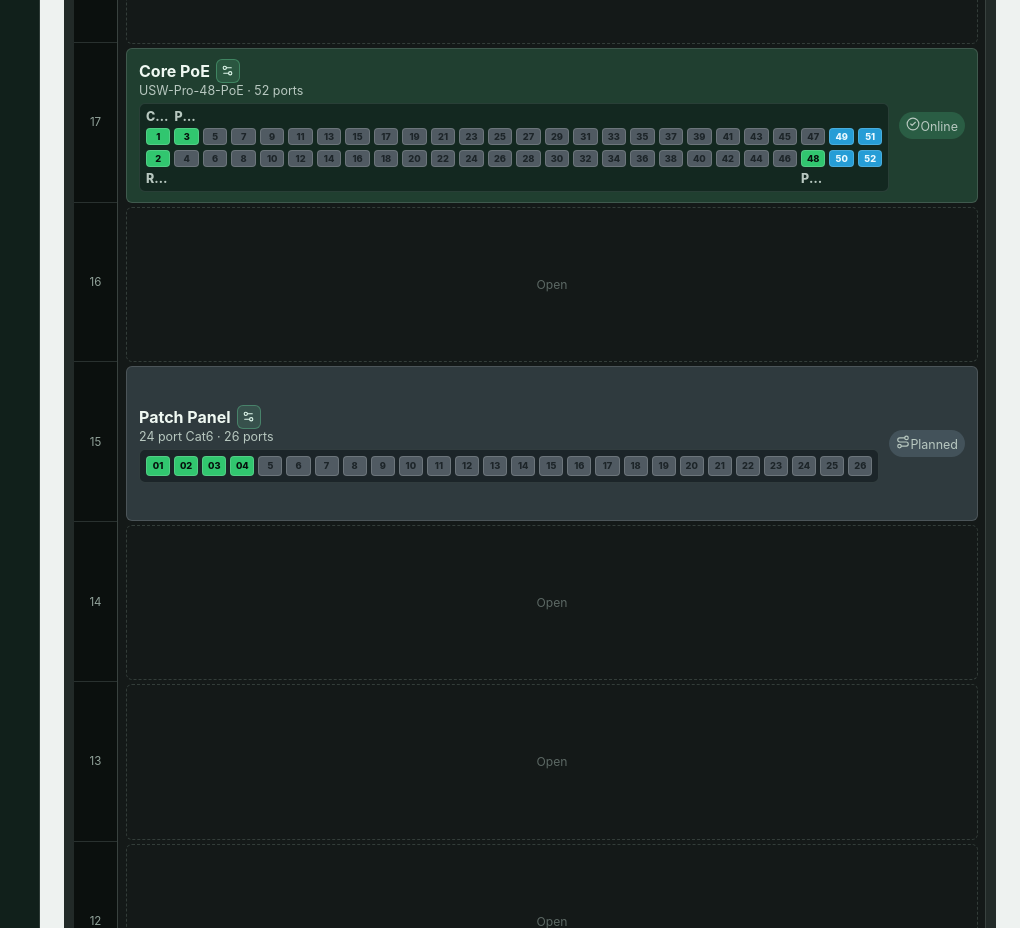
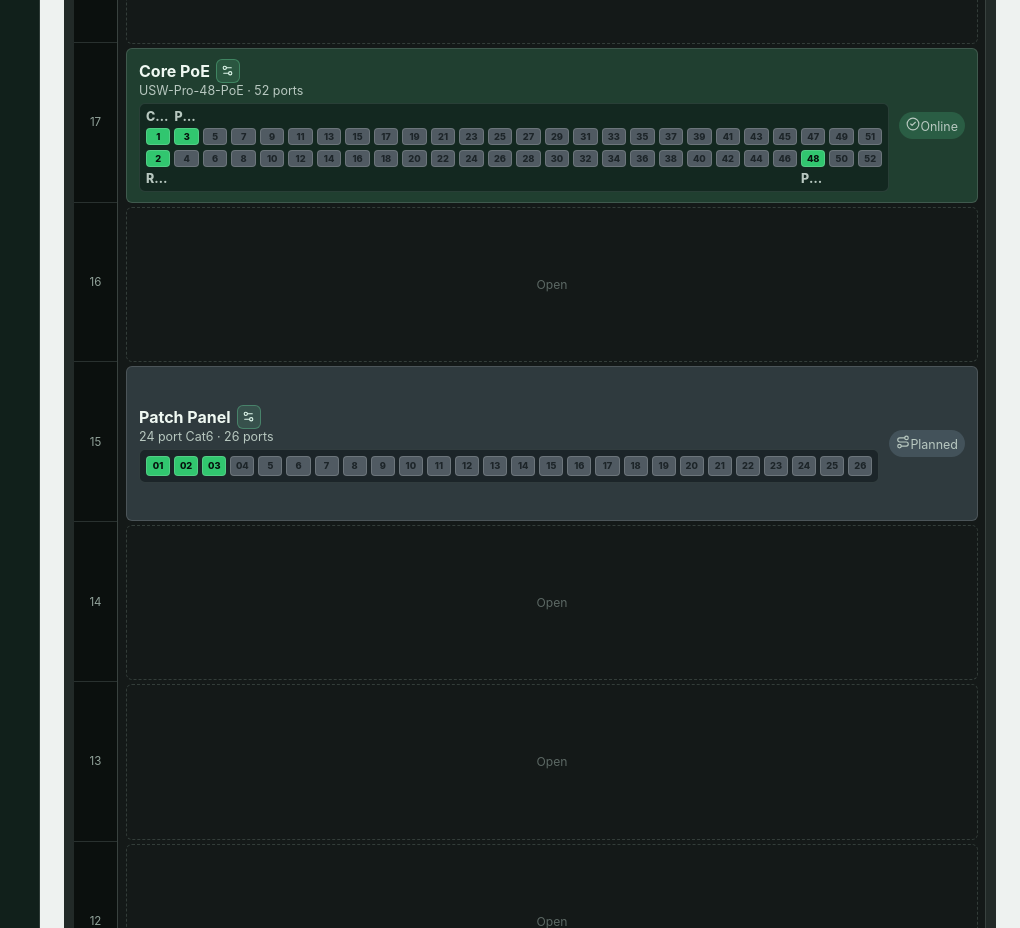
Before and after one commit to mstengel88/Network_Visualizer, a React (Vite) app: page / in a window 1280 px wide. Shown: the part 1440-2368 px from the top of the page, without its empty margins (260-1280 px from the left). Built offline with nearby package versions, Linux system fonts and the light colour scheme.

Commit message:
expand capture

```diff
--- a/src/App.tsx
+++ b/src/App.tsx
@@ -1452,6 +1452,11 @@ function formatConnectionLabel(value: string | undefined): string {
 
 function getPortEndpointDisplay(port: Device["ports"][number]): string {
   const connectedTo = getConnectedEndpointDisplay(port);
+  const rawConnectedTo = formatConnectionLabel(port.connectedTo);
+  const rawImportedEndpoint = formatConnectionLabel(port.importedEndpointName);
+  if (!connectedTo && !isUsableEndpointLabel(rawConnectedTo) && !isUsableEndpointLabel(rawImportedEndpoint)) {
+    return "";
+  }
   const endpoint =
     connectedTo
       ? connectedTo
@@ -3015,6 +3020,9 @@ function getFaceplatePortClass(port: Device["ports"][number], device?: Device):
   const expectedPortCount = device ? inferExpectedPortCount(device) : 0;
   if (getPortPatchLink(port) && device?.type === "patch" && !isFastEthernetPort(port) && !isGigabitEthernetPort(port)) {
     return "port-patch-linked";
+  }
+  if (!isUsableEndpointLabel(formatConnectionLabel(port.connectedTo)) && !isUsableEndpointLabel(formatConnectionLabel(port.importedEndpointName))) {
+    return "port-open";
   }
   if (value.includes("down")) return "port-open";
   if (isSfpPortForLayout(port, device) || (value.includes("10g") && expectedPortCount <= 48)) {
--- a/src/unifiAuth.ts
+++ b/src/unifiAuth.ts
@@ -202,6 +202,9 @@ function mapCloudInventory(data: {
   const rackDeviceRecords = importedDeviceRecords.filter((device) =>
     isRackDeviceRecord(asRecord(device)),
   );
+  const endpointDeviceRecords = importedDeviceRecords.filter((device) =>
+    !isRackDeviceRecord(asRecord(device)),
+  );
   const endpointRecords = [
     ...(data.legacyClients ?? []),
     ...(data.clients ?? []),
@@ -212,7 +215,10 @@ function mapCloudInventory(data: {
     ...(data.clients ?? []),
   ];
   const clientsByMac = buildClientsByMac(endpointRecords);
-  const clientsByPort = buildClientsByPort(portEndpointRecords);
+  const clientsByPort = mergeMissingEndpointRecords(
+    buildClientsByPort(portEndpointRecords),
+    buildClientsByPort(endpointDeviceRecords),
+  );
   const devices = rackDeviceRecords.map((device, index) => {
     const deviceObject = asRecord(device);
     const rackId = findRackIdForDevice(deviceObject, rackAliases) ?? unmatchedRack.id;
@@ -694,6 +700,17 @@ function buildClientsByPort(clients: unknown[]): Map<string, Record<string, unkn
   return clientsByPort;
 }
 
+function mergeMissingEndpointRecords(
+  primaryMap: Map<string, Record<string, unknown>>,
+  fallbackMap: Map<string, Record<string, unknown>>,
+): Map<string, Record<string, unknown>> {
+  fallbackMap.forEach((record, key) => {
+    if (!primaryMap.has(key)) primaryMap.set(key, record);
+  });
+
+  return primaryMap;
+}
+
 function setPreferredEndpointRecord(
   endpointMap: Map<string, Record<string, unknown>>,
   key: string,
@@ -1123,6 +1140,7 @@ function isGenericPortName(value: string): boolean {
 
 function getClientName(client: Record<string, unknown> | undefined): string {
   if (!client) return "";
+  const ucoreDevice = asRecord(client.unifi_device_info_from_ucore);
   const user = asRecord(client.user);
   const device = asRecord(client.device);
   const display = asRecord(client.display);
@@ -1153,6 +1171,9 @@ function getClientName(client: Record<string, unknown> | undefined): string {
     getString(client, "uiName") ||
     getString(client, "ui_name") ||
     getString(client, "nickname") ||
+    getString(ucoreDevice, "name") ||
+    getString(ucoreDevice, "displayName") ||
+    getString(ucoreDevice, "display_name") ||
     getString(client, "name") ||
     getString(client, "display_name") ||
     getString(client, "displayName") ||
@@ -1183,6 +1204,9 @@ function getClientName(client: Record<string, unknown> | undefined): string {
     getString(device, "displayName") ||
     getString(display, "name") ||
     getString(display, "label") ||
+    getString(ucoreDevice, "computed_model") ||
+    getString(ucoreDevice, "product_model") ||
+    getString(ucoreDevice, "product_shortname") ||
     getString(accessHub, "name") ||
     getString(accessHub, "displayName") ||
     getString(accessHub, "display_name") ||
@@ -1531,6 +1555,7 @@ function getClientIp(client: Record<string, unknown> | undefined): string {
 }
 
 function inferEndpointType(name: string, source: Record<string, unknown>): string {
+  const ucoreDevice = asRecord(source.unifi_device_info_from_ucore);
   const value = [
     name,
     getString(source, "type"),
@@ -1544,6 +1569,11 @@ function inferEndpointType(name: string, source: Record<string, unknown>): strin
     getString(source, "readerName"),
     getString(source, "doorName"),
     getAccessEndpointName(source),
+    getString(ucoreDevice, "name"),
+    getString(ucoreDevice, "product_line"),
+    getString(ucoreDevice, "computed_model"),
+    getString(ucoreDevice, "product_model"),
+    getString(ucoreDevice, "product_shortname"),
   ]
     .join(" ")
     .toLowerCase();
@@ -1555,7 +1585,10 @@ function inferEndpointType(name: string, source: Record<string, unknown>): strin
     value.includes("ua-reader") ||
     value.includes("ua reader") ||
     value.includes("g2 reader") ||
-    value.includes("door access")
+    value.includes("door access") ||
+    value.includes("access ultra") ||
+    value.includes("ua ultra") ||
+    value.includes("product_line access")
   ) {
     return "door-reader";
   }
```
